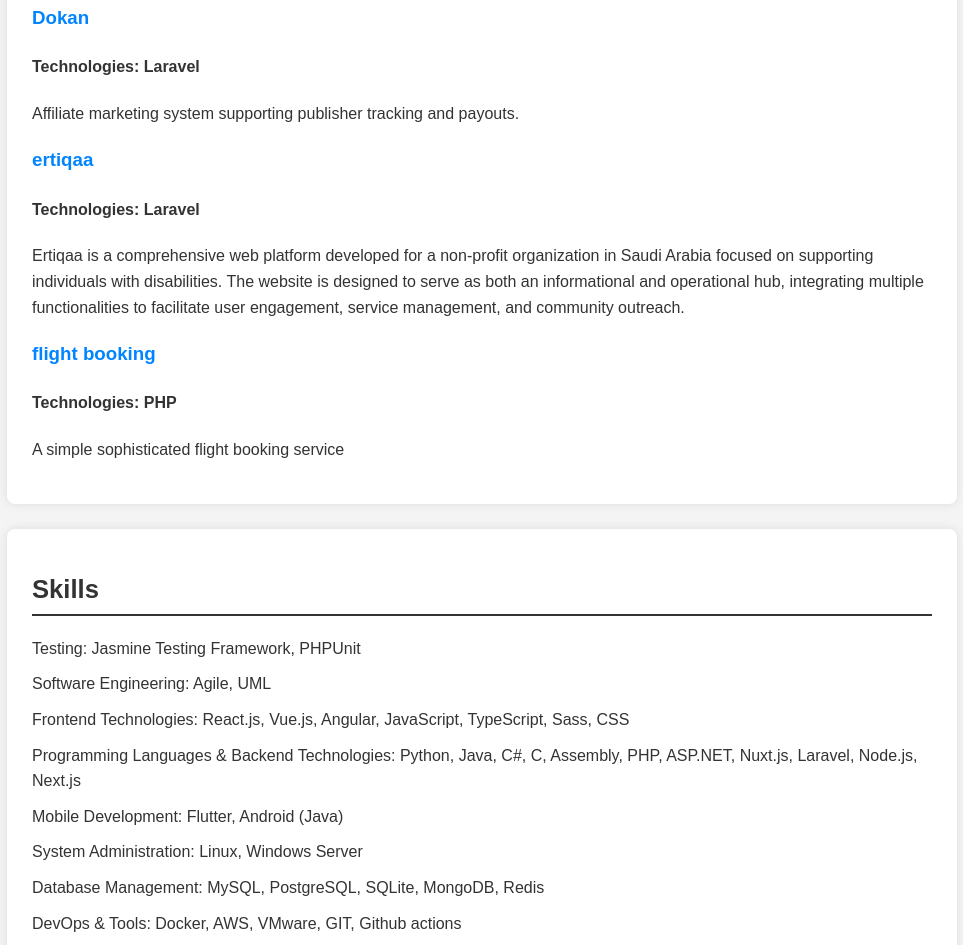
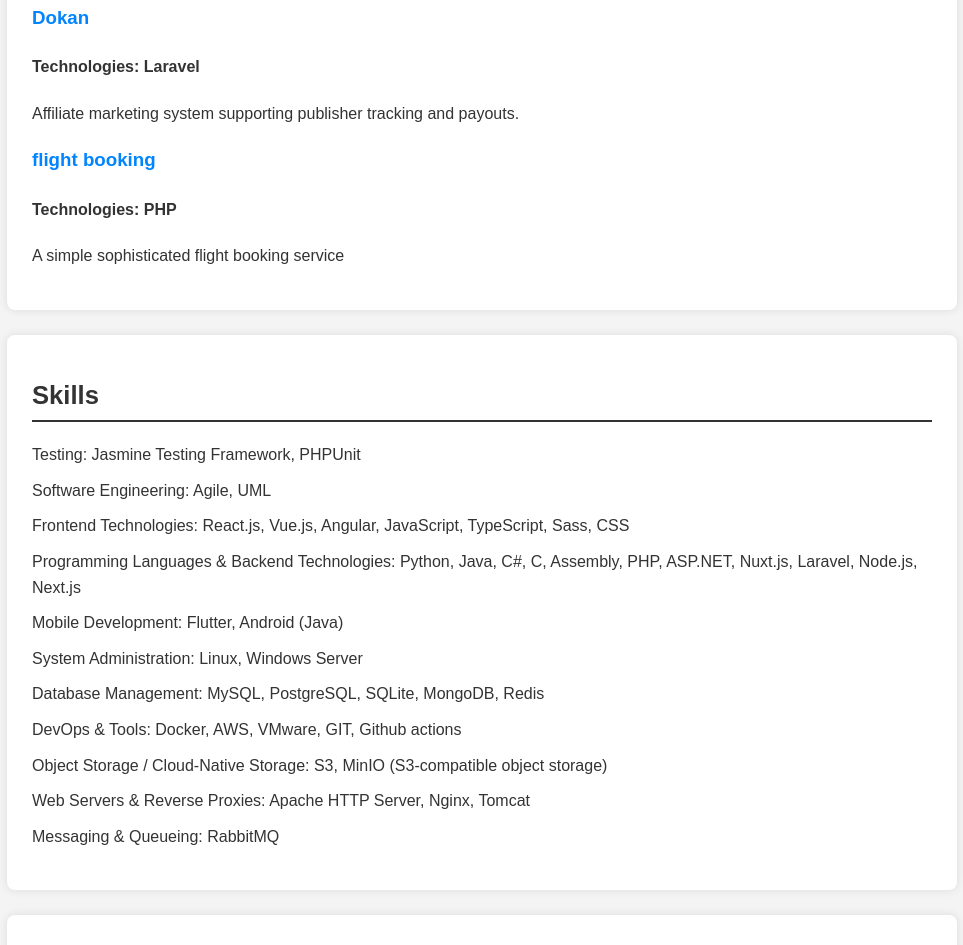
Before and after one commit to eslamelshafey/eslamelshafey.github.io, a plain HTML site: page index.html in a window 1280 px wide. Shown: the part 3677-4622 px from the top of the page, without its empty margins (158-1121 px from the left). Drawn offline with Linux system fonts and the light colour scheme.

Commit message:
remove duplication

```diff
--- a/index.html
+++ b/index.html
@@ -197,11 +197,6 @@
                 <p>Affiliate marketing system supporting publisher tracking and payouts.</p>
             </li>
             <li>
-                <h3><a target="_blank" href="https://www.ertiqaa.org/ar">ertiqaa</a></h3>
-                <h4>Technologies: Laravel</h4>
-                <p>Ertiqaa is a comprehensive web platform developed for a non-profit organization in Saudi Arabia focused on supporting individuals with disabilities. The website is designed to serve as both an informational and operational hub, integrating multiple functionalities to facilitate user engagement, service management, and community outreach.</p>
-            </li>
-            <li>
                 <h3><a target="_blank" href="https://github.com/eslamelshafey/flight-booking">flight booking</a></h3>
                 <h4>Technologies: PHP</h4>
                 <p>A simple sophisticated flight booking service</p>
```
